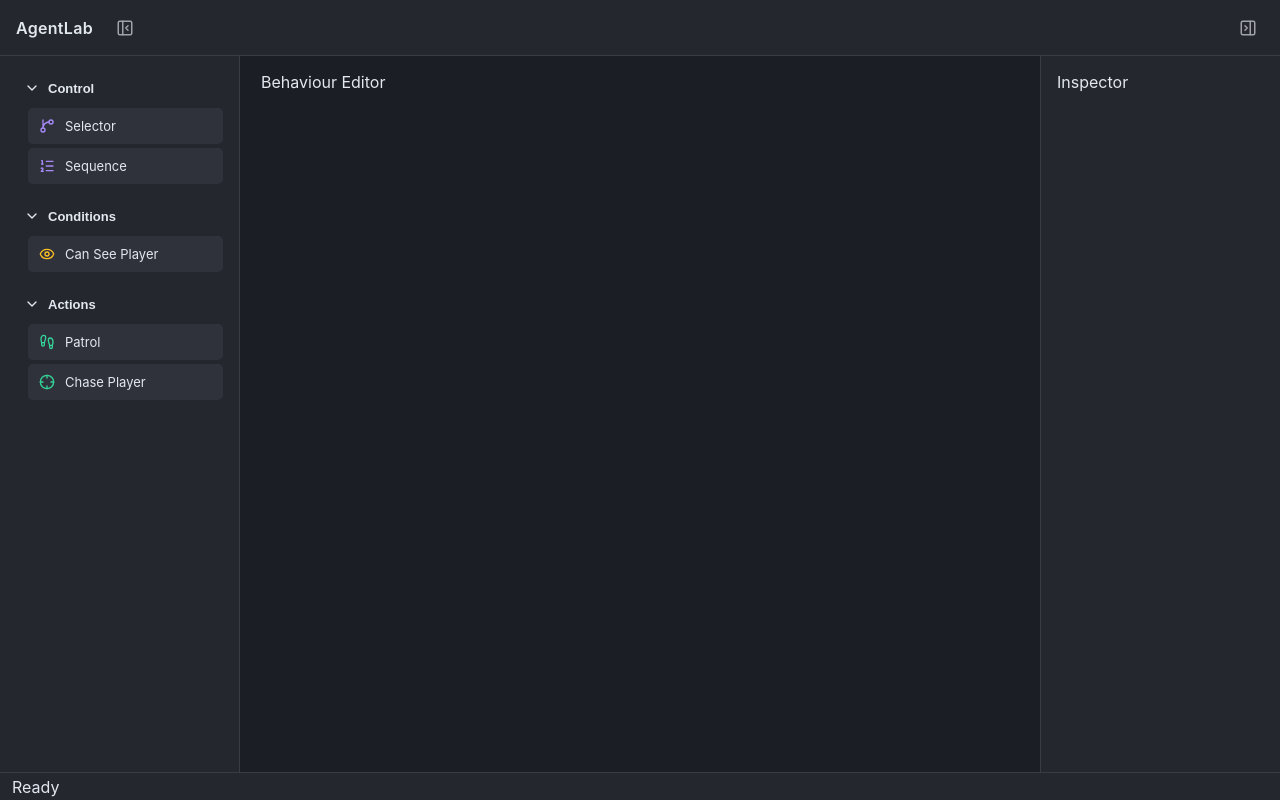
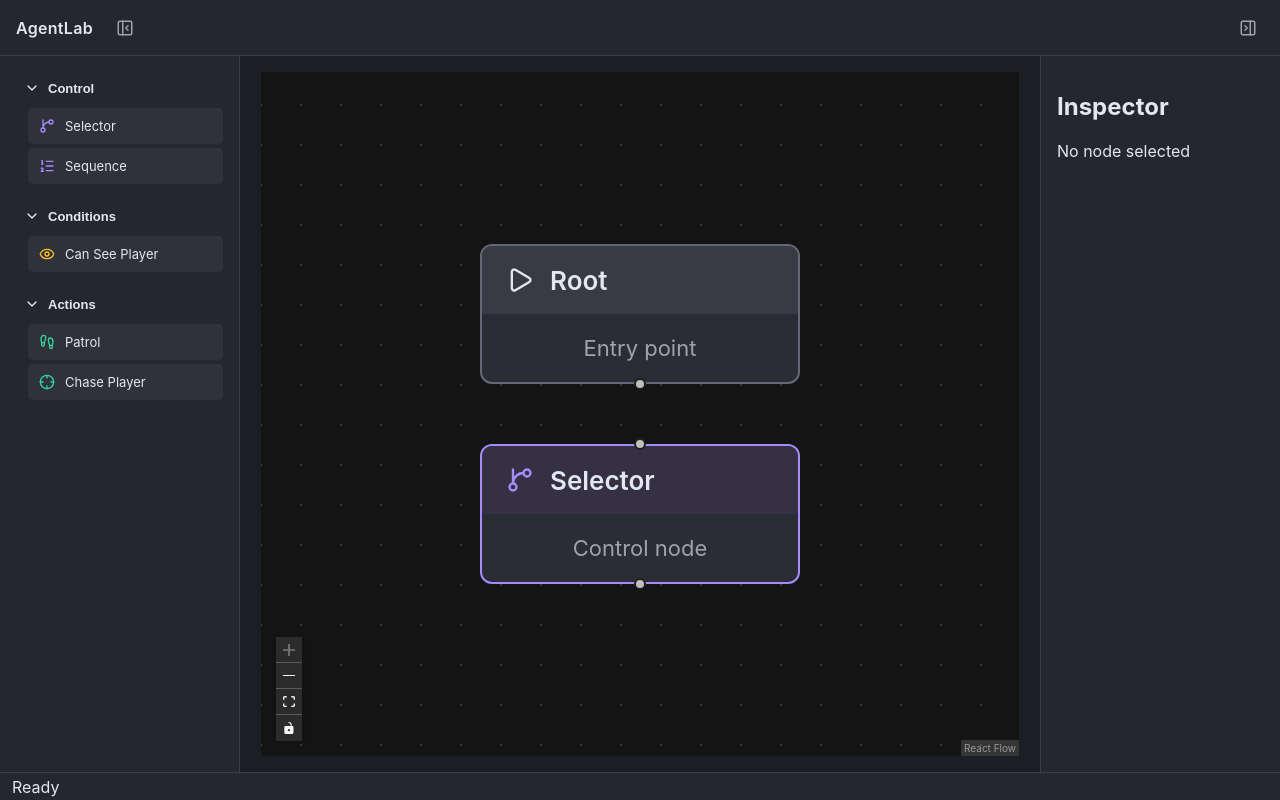
Before and after one commit to lolalolabob123/AgentLab, a React (Vite) app in the folder agentlab/: page / in a window 1280 px wide. Built offline with nearby package versions, Linux system fonts and the light colour scheme.

Commit message:
Implemented more UI elements and features

```diff
--- a/agentlab/package.json
+++ b/agentlab/package.json
@@ -10,6 +10,7 @@
     "preview": "vite preview"
   },
   "dependencies": {
+    "@xyflow/react": "^12.12.0",
     "lucide-react": "^1.53.0",
     "react": "^19.2.8",
     "react-dom": "^19.2.8"
--- a/agentlab/src/App.tsx
+++ b/agentlab/src/App.tsx
@@ -1,6 +1,9 @@
 import { useState } from "react";
 import { PanelLeftClose, PanelLeftOpen, PanelRightClose, PanelRightOpen } from "lucide-react";
 import NodeLibrary from "./components/NodeLibrary";
+import { nodeDefinitions } from "./data/nodeDefinitions";
+import Inspector from "./components/Inspector";
+import BehaviourEditor from "./components/BehaviourEditor";
 
 function App() {
 
@@ -11,6 +14,10 @@ function App() {
   const [inspectorWidth, setInspectorWidth] = useState(240);
 
   const [selectedNodeId, setSelectedNodeId] = useState<string | null>(null);
+
+  const selectedNode = nodeDefinitions.find(
+    (node) => node.id === selectedNodeId
+  );
 
   const handleLibraryResize = (
     event: React.PointerEvent<HTMLDivElement>
@@ -98,8 +105,8 @@ function App() {
               style={{ width: `${libraryWidth}px` }}
             >
               <NodeLibrary
-              selectedNodeId={selectedNodeId}
-              onSelectNode={setSelectedNodeId}
+                selectedNodeId={selectedNodeId}
+                onSelectNode={setSelectedNodeId}
               />
             </aside>
 
@@ -117,7 +124,7 @@ function App() {
         )}
 
         <main className="editor">
-          Behaviour Editor
+          <BehaviourEditor />
         </main>
 
         {isInspectorOpen && (
@@ -137,7 +144,7 @@ function App() {
               className="inspector"
               style={{ width: `${inspectorWidth}px` }}
             >
-              Inspector
+              <Inspector selectedNode={selectedNode}/>
             </aside>
           </>
         )}
--- /dev/null
+++ b/agentlab/src/components/BehaviourEditor.tsx
@@ -0,0 +1,51 @@
+import { ReactFlow, Background, Controls, useNodesState } from "@xyflow/react";
+import "@xyflow/react/dist/style.css";
+import type { Node } from "@xyflow/react";
+import RootNode from "./nodes/RootNode";
+import ControlNode from "./nodes/ControlNode";
+
+const nodeTypes = {
+    root: RootNode,
+    control: ControlNode,
+};
+
+const initialNodes: Node[] = [
+    {
+        id: "root-1",
+        type: "root",
+        position: { x: 100, y: 100 },
+        data: { label: "Root" },
+    },
+    {
+        id: "selector-1",
+        type: "control",
+        position: {x: 100, y: 200},
+        data: {
+            label: "Selector",
+            variant: "selector",
+        },
+    },
+];
+
+function BehaviourEditor() {
+
+    const [nodes, setNodes, onNodeChange] = useNodesState(initialNodes);
+
+    return (
+        <div className="behaviour-editor">
+            <ReactFlow
+                nodes={nodes}
+                onNodesChange={onNodeChange}
+                nodeTypes={nodeTypes}
+                edges={[]}
+                colorMode="dark"
+                fitView
+            >
+                <Background color="#454750" gap={20} size={1} />
+                <Controls />
+            </ReactFlow>
+        </div>
+    );
+}
+
+export default BehaviourEditor;
--- /dev/null
+++ b/agentlab/src/components/Inspector.tsx
@@ -0,0 +1,32 @@
+import type { NodeDefinition } from "../types/node";
+
+type InspectorProps = {
+    selectedNode: NodeDefinition | undefined;
+};
+
+function Inspector({selectedNode}: InspectorProps) {
+    return (
+        <div className="inspector-content">
+            <h2>Inspector</h2>
+
+            {selectedNode ? (
+                <div className="inspector-details">
+                    <h3>{selectedNode.label}</h3>
+
+                    <span className="inspector-category">
+                        {selectedNode.category}
+                    </span>
+
+                    <div className="inspector-section">
+                        <h4>Description</h4>
+                        <p>{selectedNode.description}</p>
+                    </div>
+                    </div>
+            ) : (
+                <p>No node selected</p>
+            )}
+        </div>
+    );
+}
+
+export default Inspector;
--- a/agentlab/src/components/NodeCategory.tsx
+++ b/agentlab/src/components/NodeCategory.tsx
@@ -8,7 +8,7 @@ type NodeCategoryProps = {
     title: string;
     category: NodeCategoryType;
     selectedNodeId: string | null;
-    onSelectedNode: (id: string) => void;
+    onSelectNode: (id: string) => void;
 };
 
 const nodeIcons = {
@@ -23,7 +23,7 @@ function NodeCategory({
      title,
      category,
      selectedNodeId,
-     onSelectedNode,
+     onSelectNode,
 }: NodeCategoryProps) {
     const [isExpanded, setIsExpanded] = useState(true);
 
@@ -57,7 +57,7 @@ function NodeCategory({
                             <div
                                 className={`node-item node-item--${node.category}`}
                                 key={node.id}
-                                onClick={() => onSelectedNode(node.id)}
+                                onClick={() => onSelectNode(node.id)}
                                 data-selected={selectedNodeId === node.id}
                             >
                                 {Icon && <Icon size={16} className="node-icon" />}
--- /dev/null
+++ b/agentlab/src/components/nodes/ControlNode.tsx
@@ -0,0 +1,41 @@
+import {Handle, Position, type NodeProps} from "@xyflow/react";
+import { GitBranch, ListOrdered } from "lucide-react";
+
+type ControlNodeData = {
+    label: string;
+    variant: "selector" | "sequence";
+};
+
+function ControlNode({data}: NodeProps) {
+    const nodeData = data as ControlNodeData;
+
+    const Icon =
+        nodeData.variant === "selector" ? GitBranch : ListOrdered;
+
+    return (
+        <div className="control-node">
+            <Handle
+                type="target"
+                position={Position.Top}
+                className="node-handle"
+            />
+
+            <div className="control-node-header">
+                <Icon size={14} />
+                <span>{nodeData.label}</span>
+            </div>
+
+            <div className="control-node-body">
+                Control node
+            </div>
+
+            <Handle
+                type="source"
+                position={Position.Bottom}
+                className="node-handle"
+            />
+        </div>
+    );
+}
+
+export default ControlNode;
--- /dev/null
+++ b/agentlab/src/components/nodes/RootNode.tsx
@@ -0,0 +1,25 @@
+import {Handle, Position} from "@xyflow/react";
+import {Play} from "lucide-react";
+
+function RootNode() {
+    return (
+        <div className="root-node">
+            <div className="root-node-header">
+                <Play size={14} />
+                <span>Root</span>
+            </div>
+
+            <div className="root-node-body">
+                Entry point
+            </div>
+
+            <Handle
+                type="source"
+                position={Position.Bottom}
+                className="node-handle"
+            />
+        </div>
+    );
+}
+
+export default RootNode;
--- a/agentlab/src/data/nodeDefinitions.ts
+++ b/agentlab/src/data/nodeDefinitions.ts
@@ -1,29 +1,34 @@
-import type { nodeDefinition } from "../types/node";
+import type { NodeDefinition } from "../types/node";
 
-export const nodeDefinitions: nodeDefinition[] = [
+export const nodeDefinitions: NodeDefinition[] = [
     {
         id: "selector",
         label: "Selector",
         category: "control",
+        description: "Executes children in priority order until one returns Success or Running. Returns Failure if all children fail.",
     },
     {
         id: "sequence",
         label: "Sequence",
         category: "control",
+        description: "Executes children in order until one returns Failure or Running. Returns Success when all children succeed.",
     },
     {
         id: "can-see-player",
         label: "Can See Player",
         category: "condition",
+        description: "Checks whether the agent can currently see the player.",
     },
     {
         id: "patrol",
         label: "Patrol",
         category: "action",
+        description: "Moves the agent between predefined patrol waypoints.",
     },
     {
         id: "chase-player",
         label: "Chase Player",
         category: "action",
+        description: "Moves the agent towards the player's current or last known position.",
     },
 ];
--- a/agentlab/src/index.css
+++ b/agentlab/src/index.css
@@ -62,6 +62,8 @@ body {
 }
 
 .editor {
+  display: flex;
+  min-height: 0;
   flex: 1;
   min-width: 0;
   background-color: #1c1e25;
@@ -209,3 +211,124 @@ body {
 .node-item--action .node-icon {
   color: #34d399;
 }
+
+.inspector-section {
+  margin-top: 24px;
+  padding-top: 16px;
+  border-top: 1px solid #3a3d46;
+}
+
+.inspector-section h4 {
+  margin: 0 0 10px;
+  font-size: 11px;
+  font-weight: 600;
+  text-transform: uppercase;
+  letter-spacing: 0.5px;
+  color: #a1a1aa;
+}
+
+.inspector-section p {
+  margin: 0;
+  font-size: 13px;
+  line-height: 1.6;
+  color: #d1d5db;
+}
+
+.behaviour-editor {
+  flex: 1;
+  min-width: 0;
+  min-height: 0;
+}
+
+.root-node {
+  width: 160px;
+  background-color: #2b2d36;
+  border: 1px solid #626775;
+  border-radius: 6px;
+  color: #e2e8f0;
+  overflow: visible;
+}
+
+.root-node-header {
+  display: flex;
+  align-items: center;
+  gap: 8px;
+
+  padding: 9px 12px;
+  background-color: #383b46;
+
+  font-size: 13px;
+  font-weight: 600;
+
+  border-radius: 5px 5px 0 0;
+}
+
+.root-node-body {
+  padding: 10px 12px;
+  color: #a1a1aa;
+  font-size: 11px;
+  text-align: center;
+}
+
+.react-flow__node-root {
+  background: transparent;
+  border: none;
+  padding: 0;
+  box-shadow: none;
+}
+
+.node-handle {
+  width: 18px;
+  height: 18px;
+  background-color: #a1a1aa;
+  border: 4px solid #2b2d36;
+  border-radius: 50%;
+  cursor: crosshair;
+}
+
+.node-handle:hover {
+  background-color: #e2e8f0;
+  border-color: #626775;
+}
+
+.control-node {
+  width: 160px;
+  background-color: #2b2d36;
+  border: 1px solid #a78bfa;
+  border-radius: 6px;
+  color: #e2e8f0;
+  overflow: visible;
+}
+
+.control-node-header {
+  display: flex;
+  align-items: center;
+  gap: 8px;
+
+  padding: 9px 12px;
+  background-color: #363044;
+  color: #e2e8f0;
+
+  font-size: 13px;
+  font-weight: 600;
+
+  border-radius: 5px 5px 0 0;
+}
+
+.control-node-header svg {
+  color: #a78bfa;
+}
+
+.control-node-body {
+  padding: 10px 12px;
+  color: #a1a1aa;
+  font-size: 11px;
+  text-align: center;
+}
+
+.react-flow_node-control {
+  background: transparent;
+  border: none;
+  padding: 0;
+  box-shadow: none;
+}
--- a/agentlab/src/types/node.ts
+++ b/agentlab/src/types/node.ts
@@ -3,8 +3,9 @@ export type NodeCategoryType =
     | "condition"
     | "action";
 
-export interface nodeDefinition {
+export interface NodeDefinition {
     id: string;
     label: string;
     category: NodeCategoryType;
+    description: string;
 }
```
Also changed, not shown: 1 other file (tests, documents, lock files or other folders).
